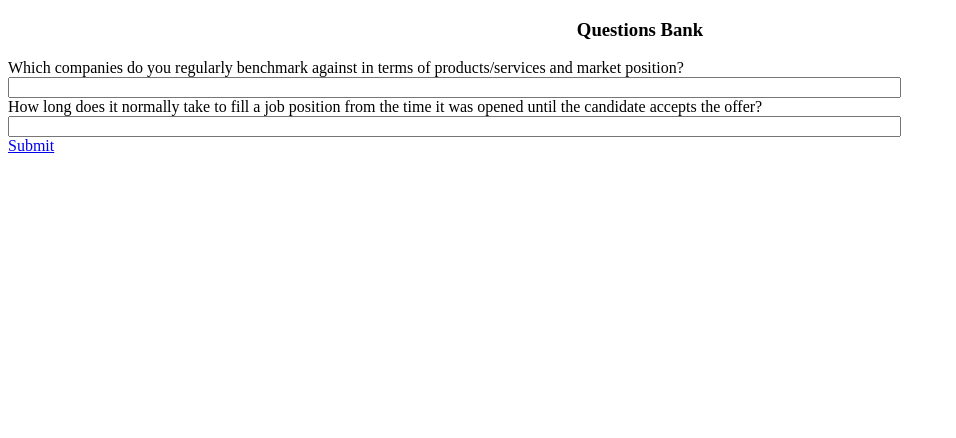
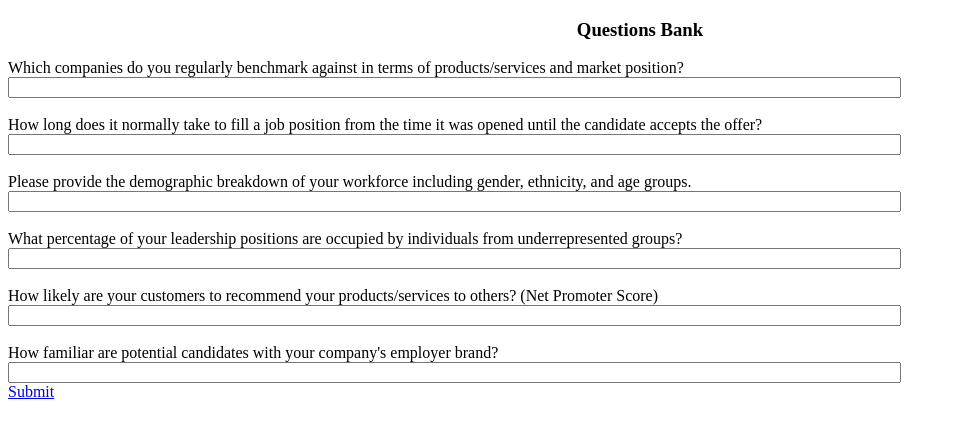
Before and after one commit to culfri09/Kallos, a Flask app: page /questions in a window 1280 px wide. Shown: the top 438 px of the page, without its empty margins (0-956 px from the left). Run offline with Flask 3, Linux system fonts and the light colour scheme; the visitor is signed in with stand-in values (Sample User, id 1).

Commit message:
add questions of bank

```diff
--- a/website/template/base_questions.html
+++ b/website/template/base_questions.html
@@ -15,11 +15,39 @@
             <br>
             <input type="text" id="benchmark" name="benchmark" style="width: 70%;">
             <br>
-            <label for="email">How long does it normally take to fill a job position from the time it was opened until
+            <br>
+            <label for="timeToFill">How long does it normally take to fill a job position from the time it was opened until
                 the candidate accepts the offer?
             </label>
             <br>
-            <input type="text" id="benchmark" name="benchmark" style="width: 70%;">
+            <input type="text" id="timeToFill" name="timeToFill" style="width: 70%;">
+            <br>
+            <br>
+            <label for="demographic">Please provide the demographic breakdown of your workforce including gender, ethnicity,
+                and age groups.
+            </label>
+            <br>
+            <input type="text" id="demographic" name="demographic" style="width: 70%;">
+            <br>
+            <br>
+            <label for="leadership">What percentage of your leadership positions are occupied by individuals from
+                underrepresented groups?
+            </label>
+            <br>
+            <input type="text" id="leadership" name="leadership" style="width: 70%;">
+            <br>
+            <br>
+            <label for="NPS">How likely are your customers to recommend your products/services to others? (Net Promoter
+                Score)
+            </label>
+            <br>
+            <input type="text" id="NPS" name="NPS" style="width: 70%;">
+            <br>
+            <br>
+            <label for="familiarity">How familiar are potential candidates with your company's employer brand?
+            </label>
+            <br>
+            <input type="text" id="familiarity" name="familiarity" style="width: 70%;">
             <br>
             <a href="/home">Submit</a>
     </form>
--- a/website/views.py
+++ b/website/views.py
@@ -24,5 +24,6 @@ def hero_page():
     return render_template('hero.html')
 
 @views.route('/questions')
+@login_required
 def questions_page():
     return render_template('base_questions.html')
```
